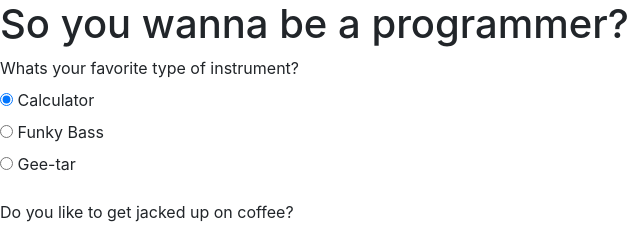
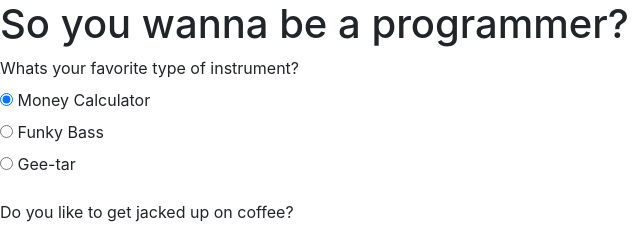
Before and after one commit to jessecallahan/programmingwebsite, a plain HTML site: page index.html in a window 1280 px wide. Shown: the top 229 px of the page, 0-640 px from the left. Drawn offline with Linux system fonts and the light colour scheme.

Commit message:
Update index.html

```diff
--- a/index.html
+++ b/index.html
@@ -13,7 +13,7 @@
     <div>
       <label>
         <input type="radio" name="instrumentname" value="1" checked>
-        Calculator
+        Money Calculator
       </label>
     </div>
     <div>
```
